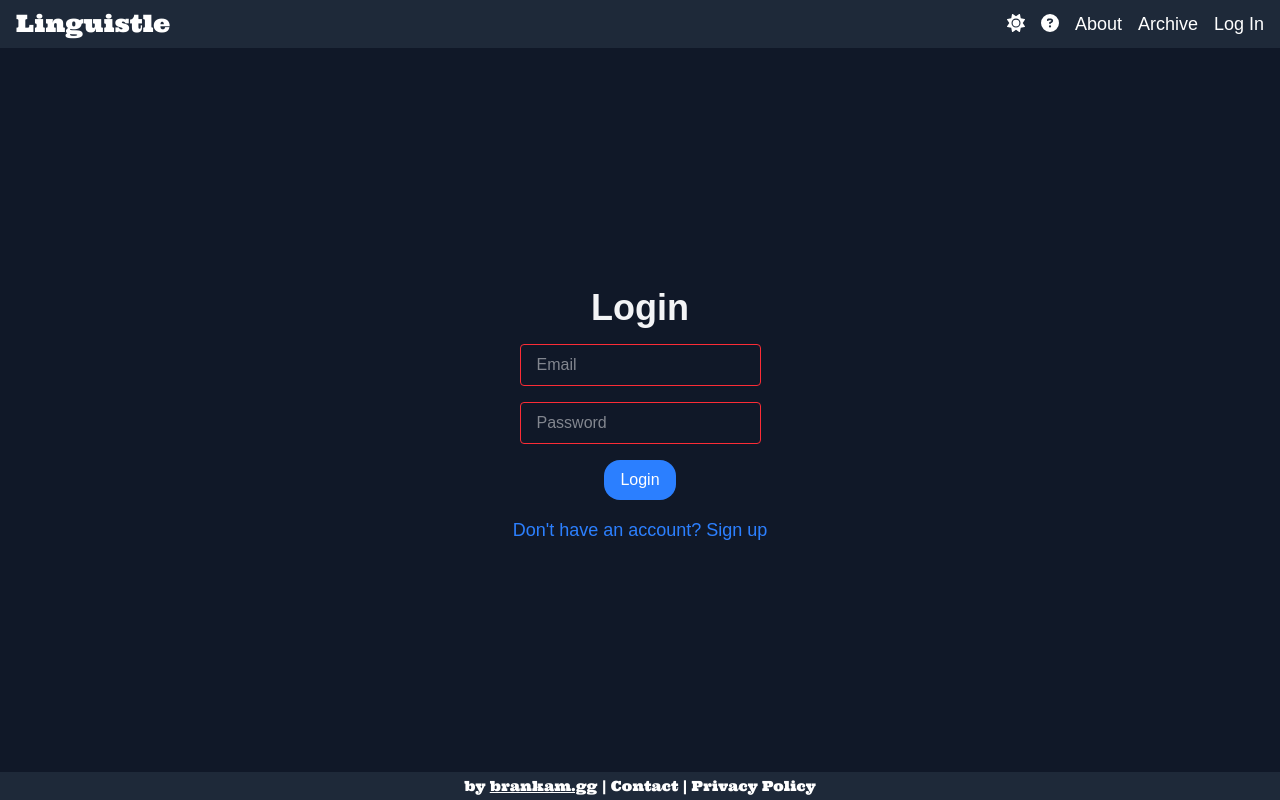
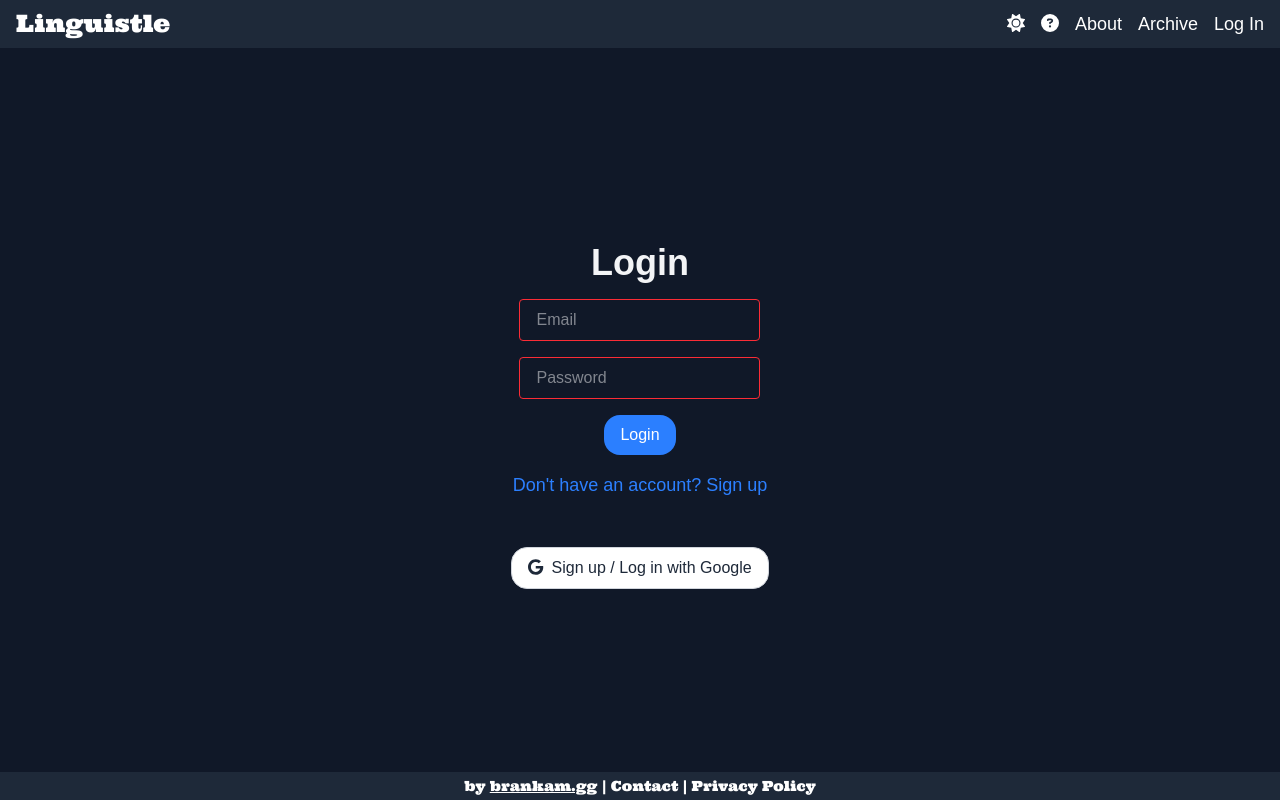
Before and after one commit to branmkam/linguistle, a React (Vite) app: page /login in a window 1280 px wide. Built offline with nearby package versions, Linux system fonts and the light colour scheme; no server answers; a web font is replaced by a local one.

Commit message:
fix: add edit username

```diff
--- a/package.json
+++ b/package.json
@@ -10,9 +10,9 @@
     "preview": "vite preview"
   },
   "dependencies": {
-    "@fortawesome/fontawesome-svg-core": "^6.5.0",
-    "@fortawesome/free-brands-svg-icons": "^7.3.1",
-    "@fortawesome/free-regular-svg-icons": "^7.3.1",
+    "@fortawesome/fontawesome-svg-core": "^6.7.2",
+    "@fortawesome/free-brands-svg-icons": "^6.7.2",
+    "@fortawesome/free-regular-svg-icons": "^6.7.2",
     "@fortawesome/free-solid-svg-icons": "^6.7.2",
     "@fortawesome/react-fontawesome": "^0.2.0",
     "@supabase/supabase-js": "^2.116.0",
--- /dev/null
+++ b/src/components/UsernameEditor.tsx
@@ -0,0 +1,141 @@
+import { useState, type FormEvent } from "react";
+import type { User } from "@supabase/supabase-js";
+import { supabase } from "../../supabase/supabase";
+import { Button } from "./Button";
+import { Modal } from "./Modal";
+
+type UsernameEditorProps = {
+  user: User;
+  setUser: (user: User | null) => void;
+};
+
+export function UsernameEditor({ user, setUser }: UsernameEditorProps) {
+  const currentUsername =
+    user.user_metadata?.username ?? user.user_metadata?.display_name ?? "";
+  const [isOpen, setIsOpen] = useState(false);
+  const [username, setUsername] = useState(currentUsername);
+  const [errorMessage, setErrorMessage] = useState("");
+  const [isSaving, setIsSaving] = useState(false);
+
+  function openEditor() {
+    setUsername(currentUsername);
+    setErrorMessage("");
+    setIsOpen(true);
+  }
+
+  async function handleSubmit(event: FormEvent<HTMLFormElement>) {
+    event.preventDefault();
+    const normalizedUsername = username.trim();
+
+    if (!/^[A-Za-z0-9_]{4,}$/.test(normalizedUsername)) {
+      setErrorMessage(
+        "Username must be at least 4 characters and contain only letters, numbers, or _."
+      );
+      return;
+    }
+
+    setErrorMessage("");
+    setIsSaving(true);
+
+    const { data: existingProfile, error: availabilityError } = await supabase
+      .from("profiles")
+      .select("id")
+      .ilike("username", normalizedUsername)
+      .neq("id", user.id)
+      .maybeSingle();
+
+    if (availabilityError) {
+      setErrorMessage("Unable to check username availability. Please try again.");
+      setIsSaving(false);
+      return;
+    }
+
+    if (existingProfile) {
+      setErrorMessage("That username is already taken.");
+      setIsSaving(false);
+      return;
+    }
+
+    const { error: profileError } = await supabase
+      .from("profiles")
+      .update({ username: normalizedUsername })
+      .eq("id", user.id);
+
+    if (profileError) {
+      setErrorMessage("Unable to update your username. Please try again.");
+      setIsSaving(false);
+      return;
+    }
+
+    const { data: updatedUser, error: metadataError } =
+      await supabase.auth.updateUser({
+        data: {
+          ...user.user_metadata,
+          username: normalizedUsername,
+          display_name: normalizedUsername,
+        },
+      });
+
+    if (metadataError) {
+      setErrorMessage(
+        "Username saved, but your account display could not be refreshed."
+      );
+      setIsSaving(false);
+      return;
+    }
+
+    setUser(updatedUser.user ?? user);
+    setIsSaving(false);
+    setIsOpen(false);
+  }
+
+  return (
+    <>
+      <Button
+        className="bg-gray-800 rounded-lg px-3 py-1 text-sm"
+        onClick={openEditor}
+      >
+        Edit username
+      </Button>
+      {isOpen && (
+        <Modal>
+          <h2 className="text-xl font-bold">Edit your username</h2>
+          <form
+            className="flex flex-col items-center gap-3 mt-3"
+            onSubmit={handleSubmit}
+          >
+            <input
+              autoFocus
+              required
+              value={username}
+              onChange={(event) => setUsername(event.target.value)}
+              className="border border-gray-300 rounded py-2 px-4"
+              placeholder="Username"
+            />
+            {errorMessage && (
+              <p className="text-red-500 text-sm text-center" role="alert">
+                {errorMessage}
+              </p>
+            )}
+            <div className="flex gap-4 mt-2">
+              <Button
+                type="button"
+                className="bg-gray-300 px-4 py-2"
+                onClick={() => setIsOpen(false)}
+              >
+                Cancel
+              </Button>
+              <Button
+                type="submit"
+                disabled={isSaving}
+                className="bg-blue-600 text-white px-4 py-2"
+              >
+                {isSaving ? "Saving..." : "Save"}
+              </Button>
+            </div>
+          </form>
+        </Modal>
+      )}
+    </>
+  );
+}
--- a/src/components/index.ts
+++ b/src/components/index.ts
@@ -5,3 +5,4 @@
 export { Button } from "./Button";
 export { GameStats } from "./GameStats";
 export { Card } from "./Card";
+export { UsernameEditor } from "./UsernameEditor";
--- a/src/pages/Account.tsx
+++ b/src/pages/Account.tsx
@@ -1,4 +1,4 @@
-import { Button, Modal } from "../components";
+import { Button, Modal, UsernameEditor } from "../components";
 import { supabase } from "../../supabase/supabase";
 import type { User } from "@supabase/supabase-js";
 import { Link, useNavigate } from "react-router-dom";
@@ -54,7 +54,10 @@
   return (
     <div className="justify-center items-center flex-col flex gap-4">
       <h1 className="text-xl font-ultra md:text-3xl">Account Page</h1>
-      <p>User: {displayName}</p>
+      <div className="flex items-center gap-3">
+        <p>User: {displayName}</p>
+        {user && <UsernameEditor user={user} setUser={setUser} />}
+      </div>
       <div className="flex gap-4">
         <Button className="bg-blue-600 rounded-lg px-4 py-2" onClick={handleSignOut}>
           <Link to="/login">Sign Out</Link>
--- a/src/pages/LoginSignup.tsx
+++ b/src/pages/LoginSignup.tsx
@@ -3,6 +3,8 @@
 import { Button } from "../components";
 import { supabase } from "../../supabase/supabase";
 import type { User } from "@supabase/supabase-js";
+import { FontAwesomeIcon } from "@fortawesome/react-fontawesome";
+import { faGoogle } from "@fortawesome/free-brands-svg-icons";
 
 function getAuthRedirectUrl() {
   const configuredUrl =
@@ -60,6 +62,11 @@
 
   if (error) {
     console.error(error.message);
+    if (/already registered|already exists/i.test(error.message)) {
+      return {
+        error: "An account with this email already exists. Please log in.",
+      };
+    }
     return { error: error.message };
   }
 
@@ -67,12 +74,19 @@
     return { error: "Account creation failed. Please try again." };
   }
 
+  // Supabase hides existing-account errors when email confirmation is enabled.
+  if (data.user.identities?.length === 0) {
+    return {
+      error: "An account with this email already exists. Please log in.",
+    };
+  }
+
   const { error: profileError } = await supabase.from("profiles").insert({
     id: data.user.id,
     email,
     username: username?.trim(),
     tier: "free",
-    created_at: new Date()
+    created_at: new Date(),
   });
 
   if (profileError) {
@@ -107,8 +121,19 @@
   return { error: null };
 }
 
+async function signInWithGoogle() {
+  const { error } = await supabase.auth.signInWithOAuth({
+    provider: "google",
+    options: {
+      redirectTo: getAuthRedirectUrl(),
+    },
+  });
+
+  return error ? { error: error.message } : { error: null };
+}
+
 function verifyEmail(email: string) {
-  if (!/^[^\s@]+@[^\s@]+\.[^\s@]+$/.test(email)) {
+  if (!/^[^\s@]+@[^\s@]+\.[^\s@]+$/.test(email.trim())) {
     return "Invalid email format.";
   }
 
@@ -152,12 +177,14 @@
     !passwordValidationMessage &&
     (!isLogin ? !usernameValidationMessage : true);
 
-  const handleSubmit = async () => {
-    if (!isFormValid) return;
+  const handleSubmit = async (event: React.FormEvent<HTMLFormElement>) => {
+    event.preventDefault();
+    if (!event.currentTarget.checkValidity() || !isFormValid) return;
     setErrorMessage("");
+    const normalizedEmail = email.trim();
 
     if (isLogin) {
-      const result = await signInWithEmail(email, password, setUser);
+      const result = await signInWithEmail(normalizedEmail, password, setUser);
       if (result.error) {
         setErrorMessage(result.error);
         return;
@@ -166,7 +193,12 @@
       return;
     }
 
-    const result = await signUpNewUser(email, password, username, setUser);
+    const result = await signUpNewUser(
+      normalizedEmail,
+      password,
+      username,
+      setUser,
+    );
     if (result.error) {
       setErrorMessage(result.error);
       return;
@@ -174,8 +206,19 @@
     navigate("/verify-email");
   };
 
+  const handleGoogleAuth = async () => {
+    setErrorMessage("");
+    const result = await signInWithGoogle();
+    if (result.error) {
+      setErrorMessage(result.error);
+    }
+  };
+
   return (
-    <div className="flex flex-col items-center justify-center min-h-[calc(100vh-6rem)] gap-4">
+    <form
+      className="flex flex-col items-center justify-center min-h-[calc(100vh-6rem)] gap-4"
+      onSubmit={handleSubmit}
+    >
       {isLogin ? (
         <h1 className="text-4xl font-bold">Login</h1>
       ) : (
@@ -184,6 +227,7 @@
       {!isLogin && (
         <>
           <input
+            required
             className={`border border-gray-300 rounded py-2 px-4 focus:outline-none focus:ring-2 focus:ring-blue-500 ${usernameValidationMessage ? "border-red-500" : ""}`}
             placeholder="Username"
             value={username}
@@ -195,6 +239,8 @@
         </>
       )}
       <input
+        required
+        type="email"
         className={`border border-gray-300 rounded py-2 px-4 focus:outline-none focus:ring-2 focus:ring-blue-500 ${emailValidationMessage ? "border-red-500" : ""}`}
         placeholder="Email"
         value={email}
@@ -204,6 +250,7 @@
         <p className="text-red-500 text-sm">{emailValidationMessage}</p>
       )}
       <input
+        required
         className={`border border-gray-300 rounded py-2 px-4 focus:outline-none focus:ring-2 focus:ring-blue-500 ${passwordValidationMessage ? "border-red-500" : ""}`}
         placeholder="Password"
         type="password"
@@ -213,9 +260,10 @@
       {password.length > 0 && passwordValidationMessage && (
         <p className="text-red-500 text-sm">{passwordValidationMessage}</p>
       )}
+
       <Button
+        type="submit"
         className="bg-blue-500 px-4 py-2 text-white rounded hover:bg-blue-600"
-        onClick={handleSubmit}
       >
         {isLogin ? "Login" : "Sign Up"}
       </Button>
@@ -227,14 +275,23 @@
           {errorMessage}
         </p>
       )}
-      <p
+      <button
+        type="button"
         className="text-lg text-blue-500 hover:underline cursor-pointer"
         onClick={() => setIsLogin((prev) => !prev)}
       >
         {isLogin
           ? "Don't have an account? Sign up"
           : "Already have an account? Log in"}
-      </p>
-    </div>
+      </button>
+      <Button
+        type="button"
+        className="bg-white px-4 py-2 mt-8 text-gray-800 border border-gray-300 hover:bg-gray-100"
+        onClick={handleGoogleAuth}
+      >
+        <FontAwesomeIcon icon={faGoogle} className="mr-2" />
+        Sign up / Log in with Google
+      </Button>
+    </form>
   );
 }
--- a/src/pages/PrivacyPolicy.tsx
+++ b/src/pages/PrivacyPolicy.tsx
@@ -54,10 +54,10 @@
       </h2>
       <p className="mb-4">
         Account sign-in is handled by <strong>Supabase</strong>, our backend and
-        authentication provider. Google sign-in is planned for the future: if
-        you sign in with Google, Google shares your email and basic profile
-        information with us for that purpose, in line with Google’s own sign-in
-        permissions and the consent you provide during login.
+        authentication provider. If you sign in with Google, Google shares your
+        email and basic profile information with us for that purpose, in line
+        with Google’s own sign-in permissions and the consent you provide during
+        login.
       </p>
 
       <h2 className="mt-8 mb-3 text-2xl font-semibold">
```
Also changed, not shown: 1 other file (tests, documents, lock files or other folders).
